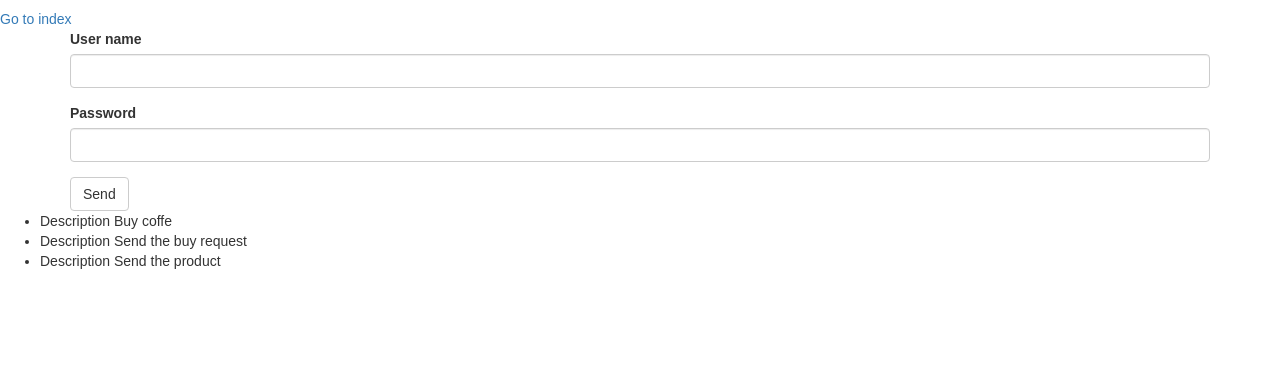
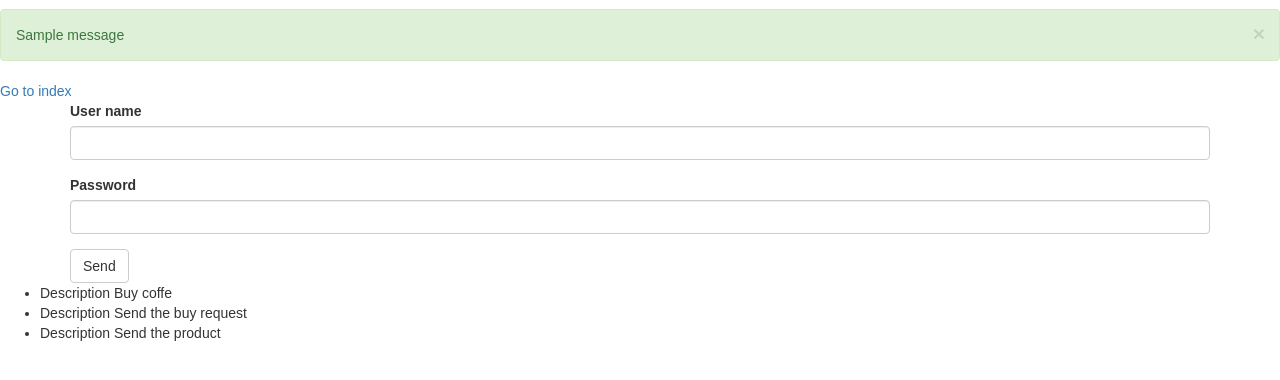
Before and after one commit to oramirezperera/Flask_course, a Flask app: page /hello in a window 1280 px wide. Shown: the part 63-443 px from the top of the page. Run offline with Flask 2, Linux system fonts and the light colour scheme; one stand-in notice (Sample message) is shown; some libraries are stand-ins or nearby versions.

Commit message:
added flash messages, now when you submit the form shows a message of success

```diff
--- a/main.py
+++ b/main.py
@@ -1,4 +1,4 @@
-from flask import Flask, request, make_response, redirect, render_template, session, url_for
+from flask import Flask, request, make_response, redirect, render_template, session, url_for, flash
 from flask_bootstrap import Bootstrap
 from flask_wtf import FlaskForm
 from wtforms.fields import StringField, PasswordField, SubmitField
@@ -53,6 +53,8 @@ def hello():
         username = login_form.username.data
         session['username'] = username
 
+        flash('successfully added the user')
+
         return redirect(url_for('index'))
 
     return render_template('hello.html', **context)
--- a/templates/base.html
+++ b/templates/base.html
@@ -12,5 +12,16 @@
     {% block navbar %}
         {% include 'navbar.html' %}
     {% endblock %}
+
+    {% for message in get_flashed_messages() %}
+        <div class="alert alert-success alert-dismissible">
+            <button type="button" data-dismiss="alert" class="close">&times;</button>
+            {{ message }}
+        </div>
+    {% endfor %}
     {% block content%} {% endblock %}
+
+    {% block scripts %}
+        {{ super() }}
+    {% endblock %}
 {% endblock %}
```
